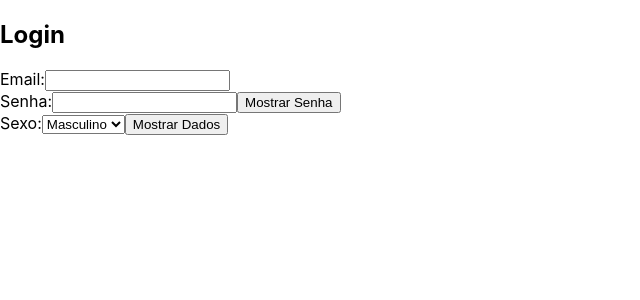
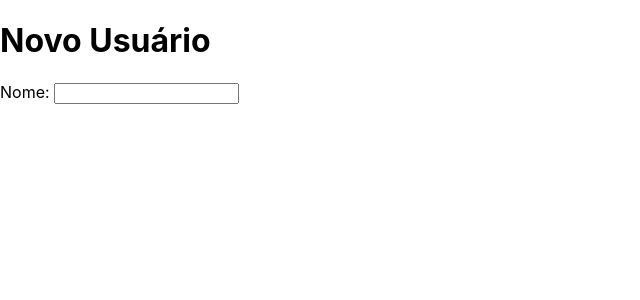
Before and after one commit to GabrielSoaresGomes/ReactJS-do-Zero-ao-Avancado, a React (Create React App) app in the folder meusite/: page / in a window 1280 px wide. Shown: the top 300 px of the page, without its empty margins (0-640 px from the left). Built offline with nearby package versions, Linux system fonts and the light colour scheme.

Commit message:
começando um form

```diff
--- a/meusite/src/App.js
+++ b/meusite/src/App.js
@@ -2,54 +2,28 @@ import React, {Component} from 'react'
 
 class App extends Component{
 
-    constructor(props){
+    constructor(props) {
         super(props)
         this.state = {
-            email: '',
-            senha: '',
-            sexo: 'masculino'
+            nome:"",
+            email:"",
+            senha:"",
         }
-        this.trocaEmail = this.trocaEmail.bind(this)
-        this.mostrarDados = this.mostrarDados.bind(this)
-        this.trocarSexo = this.trocarSexo.bind(this)
+        this.mudarNome = this.mudarNome.bind(this)
     }
 
-    trocaEmail(e) {
-        let valorDigitado = e.target.value;
-        this.setState({email: valorDigitado})
-    }
-
-    mostrarDados() {
-        document.getElementById('dados').style.display === 'block' ?
-        document.getElementById('dados').style.display = 'none':
-        document.getElementById('dados').style.display = 'block'
-    }
-
-    trocarSexo(e) {
-        this.setState({sexo: e.target.value})
+    mudarNome(e) {
+        this.setState({'nome':e.target.value})
     }
 
     render() {
         return(
             <div>
-                <h2>Login</h2>
-                Email:
-                <input type="email" name="email" value={this.state.email} onChange={this.trocaEmail} /> <br/>
-                Senha:
-                <input id='inputSenha' type="password" name='senha' value={this.state.senha} onChange={(e) => this.setState({senha: e.target.value})} />
-                <button onClick={() => {
-                        document.getElementById('inputSenha').getAttribute('type') === "password" ?
-                        document.getElementById('inputSenha').setAttribute('type', 'text') :
-                        document.getElementById('inputSenha').setAttribute('type', 'password')
-                    }} >Mostrar Senha</button>
-                <br/>
-                Sexo:
-                <select name="sexo" onChange={this.trocarSexo} value={this.state.sexo}>
-                    <option value='masculino'>Masculino</option>
-                    <option value="feminino">Feminino</option>
-                </select>
-                <button onClick={this.mostrarDados}>Mostrar Dados</button>
-                <p style={{display: 'none'}} id='dados'>EMAIL:{this.state.email} <br/> SENHA:{this.state.senha} <br/> SEXO:{this.state.sexo} </p>
+               <h1>Novo Usuário</h1>
+               <form>
+                   <label for="nome">Nome: </label>
+                   <input type="text" name="nome" value={this.state.nome} onChange={this.mudarNome} />
+               </form>
             </div>
         )
     }
```
